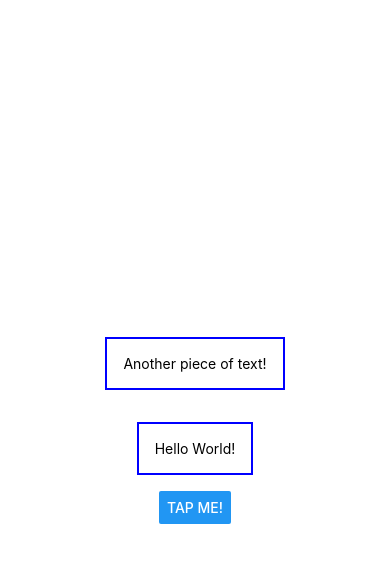
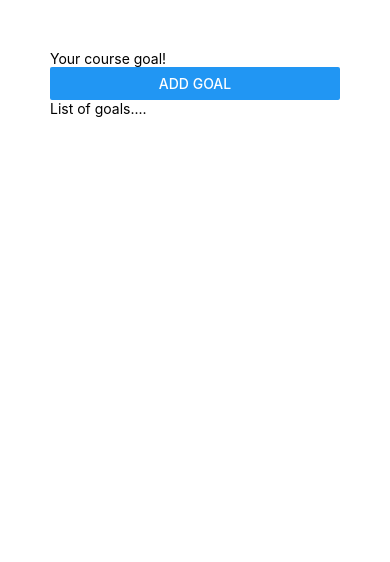
Before and after one commit to MeiCloudie/react-native-course-goals-app, a React Native app: screen / in a window 390 px wide. Shown: the top 562 px of the page. Built offline with nearby package versions, Linux system fonts and the light colour scheme.

Commit message:
feat: Exploring Layouts & Flexbox

```diff
--- a/App.js
+++ b/App.js
@@ -1,28 +1,21 @@
-import { Button, StyleSheet, Text, View } from "react-native";
+import { Button, StyleSheet, Text, TextInput, View } from "react-native";
 
 export default function App() {
   return (
-    <View style={styles.container}>
+    <View style={styles.appContainer}>
       <View>
-        <Text style={styles.dummyText}>Another piece of text!</Text>
+        <TextInput placeholder="Your course goal!" />
+        <Button title="Add Goal" />
       </View>
-      <Text style={styles.dummyText}>Hello World!</Text>
-      <Button title="Tap me!" />
+      <View>
+        <Text>List of goals....</Text>
+      </View>
     </View>
   );
 }
 
 const styles = StyleSheet.create({
-  container: {
-    flex: 1,
-    backgroundColor: "#fff",
-    alignItems: "center",
-    justifyContent: "center",
-  },
-  dummyText: {
-    margin: 16,
-    padding: 16,
-    borderWidth: 2,
-    borderColor: "blue",
+  appContainer: {
+    padding: 50,
   },
 });
```
